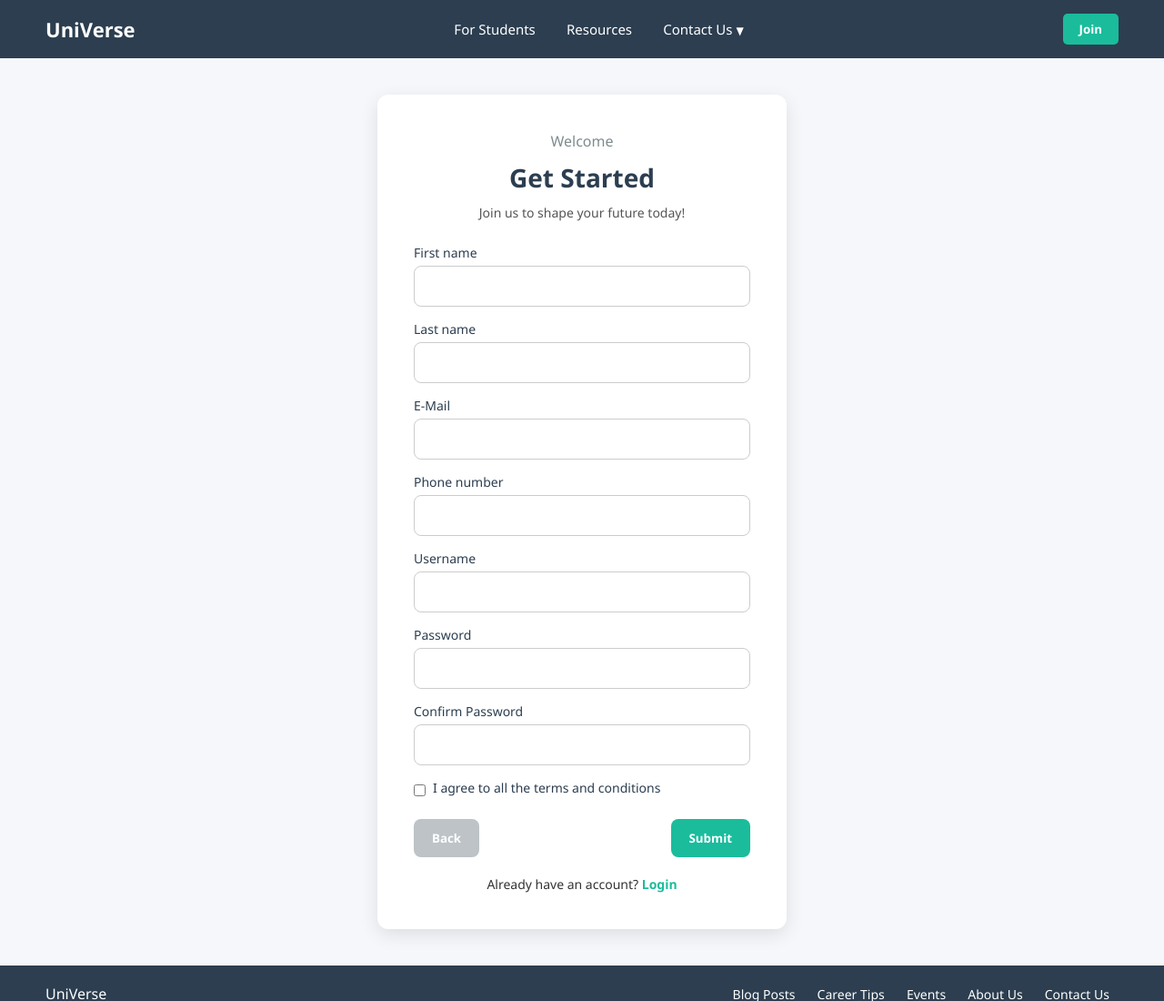
After one commit to wcs2023/UniVerse, a PHP site: page /UniVerse/app/views/auth/register.view.php in a window 1280 px wide. The commit adds this page. Shown: the top 1100 px of the page at 91% size. Run offline with PHP 8.4, Linux system fonts and the light colour scheme; some libraries are stand-ins or nearby versions.

Commit message:
Seperated css

```diff
--- a/app/core/config.php
+++ b/app/core/config.php
@@ -7,7 +7,7 @@ if($_SERVER['SERVER_NAME'] == 'localhost') {
     define('DBUSER', 'root');
     define('DBPASS', '');
     define('DBDRIVER', '');
-    define('BASE_URL', 'http://localhost/MVC/public');
+    define('BASE_URL', 'http://localhost/UniVerse/public');
 } else {
     define('DBNAME', 'my_db');
     define('DBHOST', 'localhost');
--- /dev/null
+++ b/app/views/auth/register.view.php
@@ -0,0 +1,107 @@
+<!DOCTYPE html>
+<html lang="en">
+<head>
+  <meta charset="UTF-8" />
+  <meta name="viewport" content="width=device-width, initial-scale=1.0" />
+  <title>Get Started - UniVerse</title>
+  <link rel="stylesheet" href="<?= BASE_URL ?>/assets/css/register.css">
+
+
+</head>
+<body>
+  <!-- Header -->
+  <header class="header">
+    <div class="logo">UniVerse</div>
+    <nav class="nav">
+      <a href="#">For Students</a>
+      <a href="#">Resources</a>
+      <div class="dropdown">
+        <a href="#" class="dropbtn">Contact Us <span>&#9660;</span></a>
+        <div class="dropdown-content">
+          <a href="#">Email</a>
+          <a href="#">Phone</a>
+          <a href="#">Office</a>
+        </div>
+      </div>
+    </nav>
+    <button class="join-btn">Join</button>
+  </header>
+
+  <!-- Signup Form -->
+  <main class="signup-main">
+    <div class="signup-container">
+      <p class="signup-welcome">Welcome</p>
+      <h1 class="signup-title">Get Started</h1>
+      <p class="signup-sub">Join us to shape your future today!</p>
+      <form class="signup-form">
+        <div class="form-group">
+          <label for="firstName">First name</label>
+          <input type="text" id="firstName" name="firstName" required />
+        </div>
+        <div class="form-group">
+          <label for="lastName">Last name</label>
+          <input type="text" id="lastName" name="lastName" required />
+        </div>
+        <div class="form-group">
+          <label for="email">E-Mail</label>
+          <input type="email" id="email" name="email" required />
+        </div>
+        <div class="form-group">
+          <label for="phone">Phone number</label>
+          <input type="tel" id="phone" name="phone" required />
+        </div>
+        <div class="form-group">
+          <label for="username">Username</label>
+          <input type="text" id="username" name="username" required />
+        </div>
+        <div class="form-group">
+          <label for="password">Password</label>
+          <input type="password" id="password" name="password" required />
+        </div>
+        <div class="form-group">
+          <label for="confirmPassword">Confirm Password</label>
+          <input type="password" id="confirmPassword" name="confirmPassword" required />
+        </div>
+        <div class="form-group checkbox-group">
+          <input type="checkbox" id="terms" required />
+          <label for="terms">I agree to all the terms and conditions</label>
+        </div>
+        <div class="signup-actions">
+          <button type="button" class="back-btn">Back</button>
+          <button type="submit" class="submit-btn">Submit</button>
+        </div>
+      </form>
+      <div class="signup-login">
+        <span>Already have an account? <a href="login.html" class="login-link">Login</a></span>
+      </div>
+    </div>
+  </main>
+
+  <!-- Footer -->
+  <footer class="footer">
+    <div class="footer-top">
+      <div class="footer-logo">UniVerse</div>
+      <div class="footer-links">
+        <a href="#">Blog Posts</a>
+        <a href="#">Career Tips</a>
+        <a href="#">Events</a>
+        <a href="#">About Us</a>
+        <a href="#">Contact Us</a>
+      </div>
+      <div class="footer-social">
+        <a href="#" aria-label="Facebook"><img src="https://img.icons8.com/ios-filled/20/ffffff/facebook-new.png" alt="Facebook"/></a>
+        <a href="#" aria-label="Instagram"><img src="https://img.icons8.com/ios-filled/20/ffffff/instagram-new.png" alt="Instagram"/></a>
+        <a href="#" aria-label="LinkedIn"><img src="https://img.icons8.com/ios-filled/20/ffffff/linkedin.png" alt="LinkedIn"/></a>
+      </div>
+    </div>
+    <div class="footer-bottom">
+      <span>&copy; 2025 UniVerse. All rights reserved.</span>
+      <div>
+        <a href="#">Privacy Policy</a>
+        <a href="#">Terms of Use</a>
+        <a href="#">Cookie Settings</a>
+      </div>
+    </div>
+  </footer>
+</body>
+</html>
```
Also changed, not shown: app/controllers/Login.php (added, +9 -0 lines), app/controllers/Products.php (deleted, +0 -8 lines), app/controllers/Register.php (added, +8 -0 lines), app/core/App.php (+9 -0 lines), app/views/auth/login.view.php (added, +78 -0 lines), app/views/home.view.php (+135 -3 lines), public/assets/css/home.css (added), public/assets/css/login.css (added), public/assets/css/register.css (added), public/assets/images/image.jpg (deleted).
